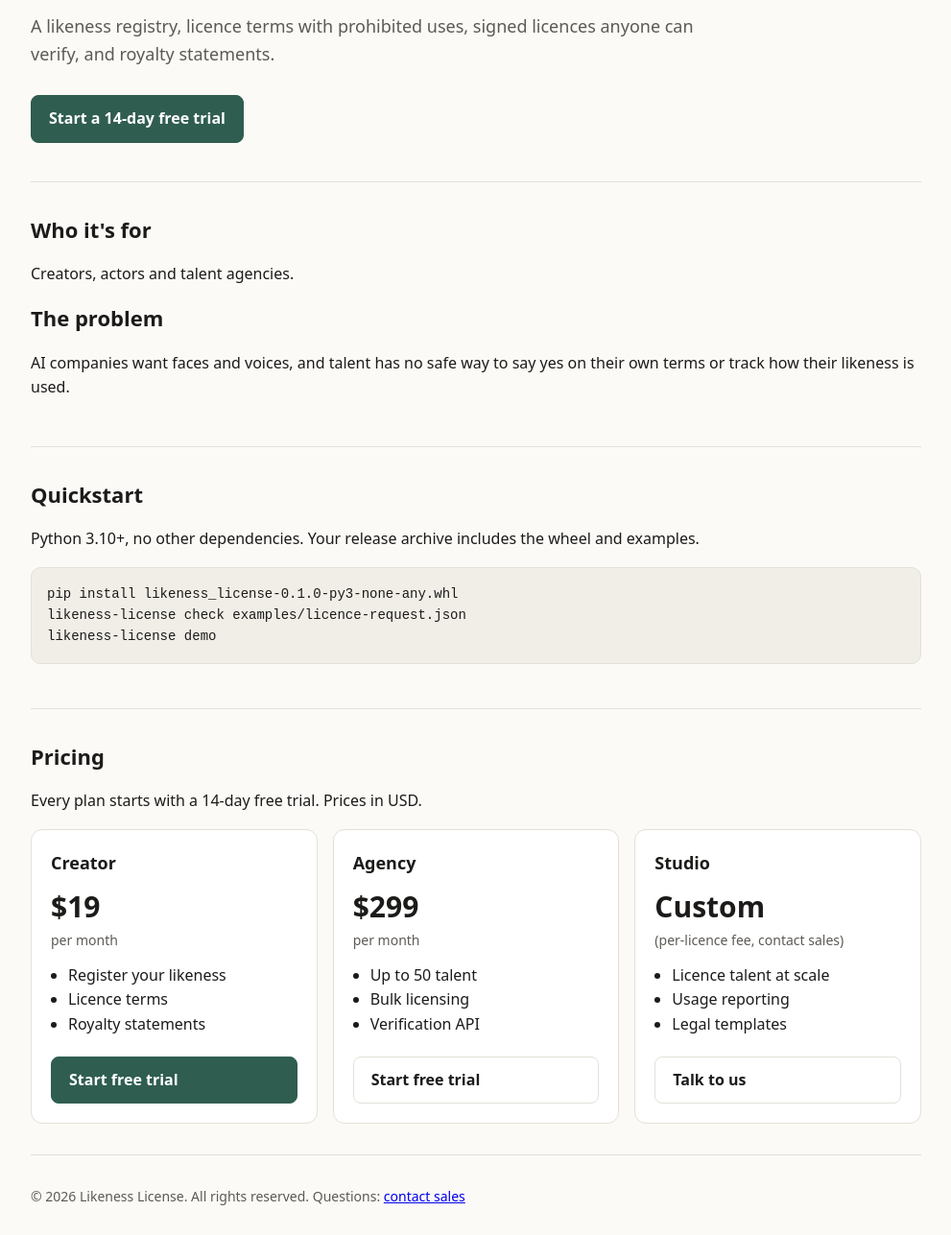
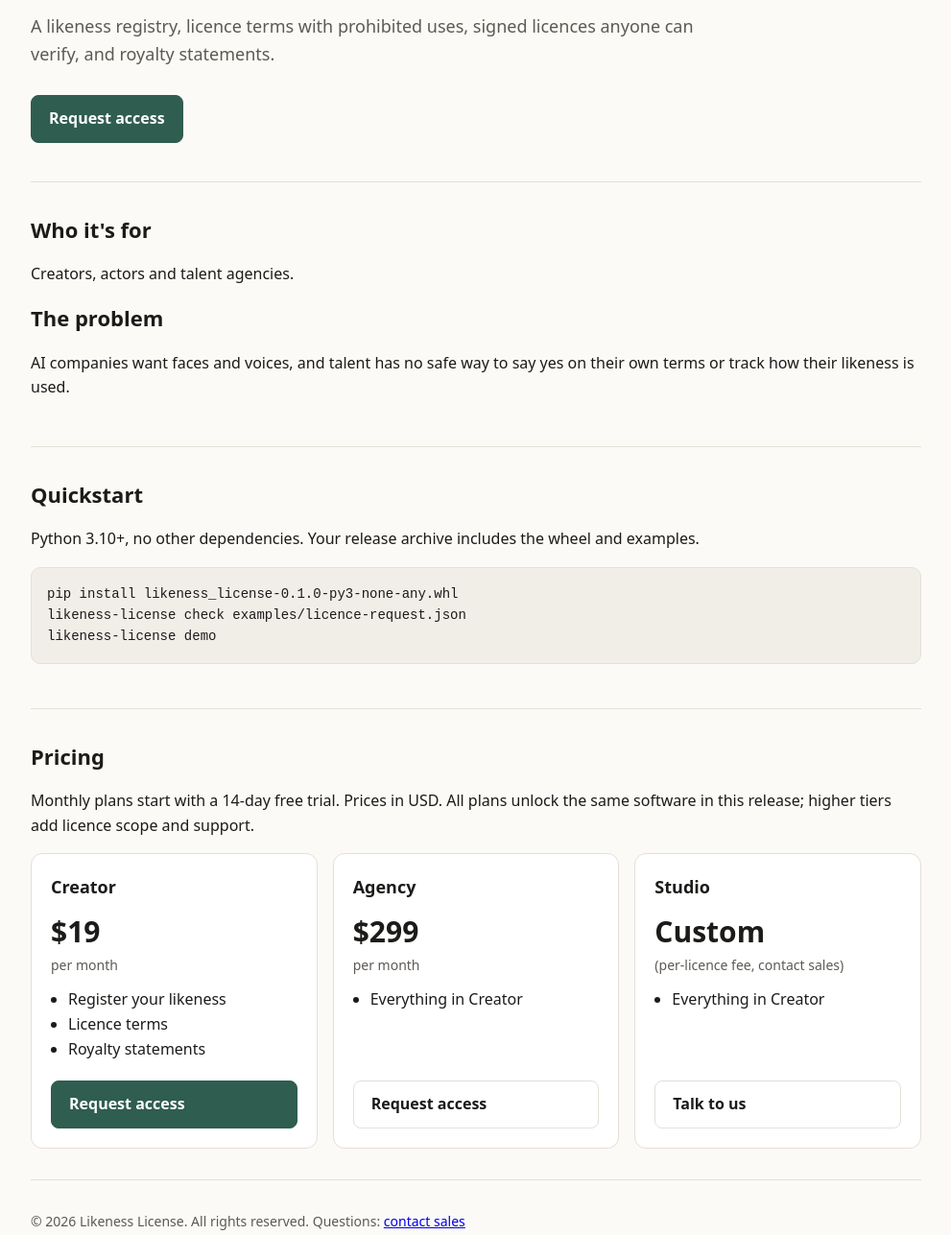
Before and after one commit to eliem08/likeness-license, a plain HTML site: page landing/index.html in a window 1280 px wide. Shown: the part 258-1545 px from the top of the page at 96% size, without its empty margins (144-1135 px from the left). Drawn offline with Linux system fonts and the light colour scheme.

Commit message:
sell-ready: landing/index.html

```diff
--- a/landing/index.html
+++ b/landing/index.html
@@ -36,7 +36,7 @@
     <div class="brand">Likeness License</div>
     <h1>License your face and voice to AI companies safely, and get paid for it.</h1>
     <p class="lede">A likeness registry, licence terms with prohibited uses, signed licences anyone can verify, and royalty statements.</p>
-    <a class="btn primary" href="https://github.com/eliem08/likeness-license/issues/new?title=Likeness%20License%20trial&amp;labels=sales">Start a 14-day free trial</a>
+    <a class="btn primary" href="https://github.com/eliem08/likeness-license/issues/new?title=Likeness%20License%20trial&amp;labels=sales">Request access</a>
   </header>
   <section>
     <h2>Who it's for</h2>
@@ -53,24 +53,24 @@ likeness-license demo</code></pre>
   </section>
   <section>
     <h2>Pricing</h2>
-    <p>Every plan starts with a 14-day free trial. Prices in USD.</p>
+    <p>Monthly plans start with a 14-day free trial. Prices in USD. All plans unlock the same software in this release; higher tiers add licence scope and support.</p>
     <div class="grid">
       <article class="plan">
         <h3>Creator</h3>
         <p class="price">$19<span>per month</span></p>
         <ul><li>Register your likeness</li><li>Licence terms</li><li>Royalty statements</li></ul>
-        <a class="btn primary" href="https://github.com/eliem08/likeness-license/issues/new?title=Likeness%20License%20Creator&amp;labels=sales">Start free trial</a>
+        <a class="btn primary" href="https://github.com/eliem08/likeness-license/issues/new?title=Likeness%20License%20Creator&amp;labels=sales">Request access</a>
       </article>
       <article class="plan">
         <h3>Agency</h3>
         <p class="price">$299<span>per month</span></p>
-        <ul><li>Up to 50 talent</li><li>Bulk licensing</li><li>Verification API</li></ul>
-        <a class="btn" href="https://github.com/eliem08/likeness-license/issues/new?title=Likeness%20License%20Agency&amp;labels=sales">Start free trial</a>
+        <ul><li>Everything in Creator</li></ul>
+        <a class="btn" href="https://github.com/eliem08/likeness-license/issues/new?title=Likeness%20License%20Agency&amp;labels=sales">Request access</a>
       </article>
       <article class="plan">
         <h3>Studio</h3>
         <p class="price">Custom<span>(per-licence fee, contact sales)</span></p>
-        <ul><li>Licence talent at scale</li><li>Usage reporting</li><li>Legal templates</li></ul>
+        <ul><li>Everything in Creator</li></ul>
         <a class="btn" href="https://github.com/eliem08/likeness-license/issues/new?title=Likeness%20License%20Studio&amp;labels=sales">Talk to us</a>
       </article>
     </div>
```
